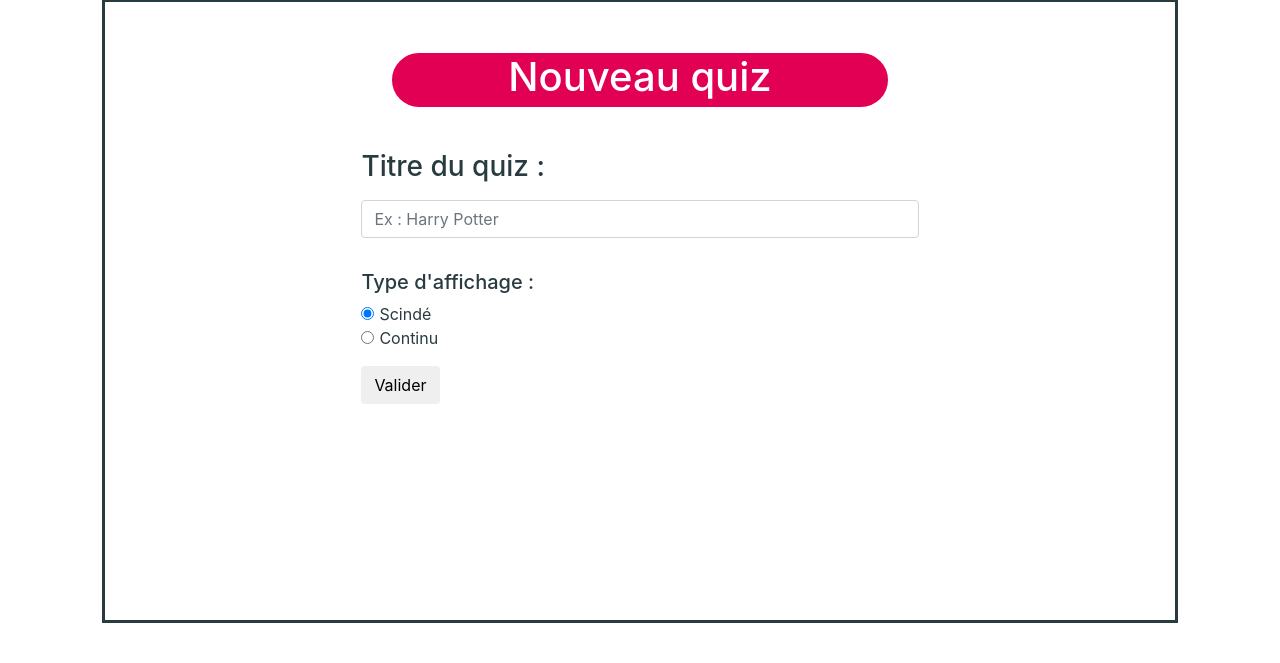
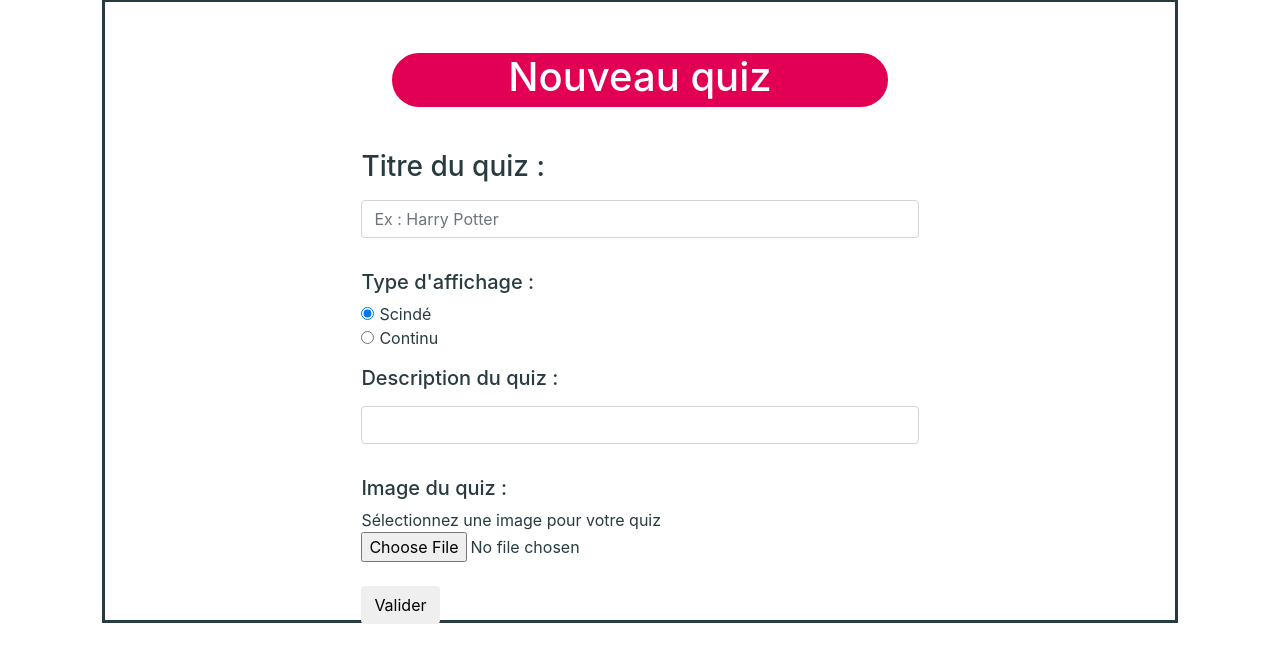
Before and after one commit to fannypierre/ProjetQuiz_CaracatsanisPierre, a PHP site: page /nouveauQuiz.php in a window 1280 px wide. Shown: the part 75-738 px from the top of the page. Run offline with PHP 8.4, Linux system fonts and the light colour scheme.

Commit message:
Ajout de l'image et de la description lors de la création d'un quiz

```diff
--- a/nouveauQuiz.php
+++ b/nouveauQuiz.php
@@ -18,10 +18,10 @@
         ?>
         <div id="nouveau-quiz-container">
 	        <h1>Nouveau quiz</h1>
-			<form id="nouveau-quiz-form" role="form" action="ajoutQuestion.php" method="post">
+			<form enctype="multipart/form-data" id="nouveau-quiz-form" role="form" action="ajoutQuestion.php" method="post">
 				<fieldset class="form-group">
 				  	<div class="form-group">
-				    	<label for="titre" id="nouveau-quiz-titre"><h3>Titre du quiz :</h3></label> <!-- !! Récupérer l'email !! -->
+				    	<label for="titre" id="nouveau-quiz-titre"><h3>Titre du quiz :</h3></label>
 				    	<input type="text" class="form-control" id="titre" placeholder="Ex : Harry Potter" name="titre">
 				  	</div>
 				</fieldset>
@@ -36,6 +36,19 @@
 					  	<label class="form-check-label" for="continu">Continu</label>
 					</div>
 				</fieldset>
+				<fieldset class="form-group">
+				  	<div class="form-group">
+				    	<label for="description-quiz"><h5>Description du quiz :</h5></label>
+				    	<input type="text" class="form-control" id="description-quiz" name="description-quiz">
+				  	</div>
+				</fieldset>
+				<fieldset>
+					<h5> Image du quiz : </h5>
+					<label class="form-check-label" for="image-quiz">Sélectionnez une image pour votre quiz</label>
+					<input type="hidden" name="MAX_FILE_SIZE" value="250000" />
+         			<input type="file" name="image-quiz" size=50 />
+				</fieldset>
+				<br/>
 			  	<button type="submit" class="btn" id="nouveau-quiz-bouton-valider">Valider</button>
 			</form>
 		</div>
```
Also changed, not shown: ajoutQuestion.php (+5 -3 lines).
